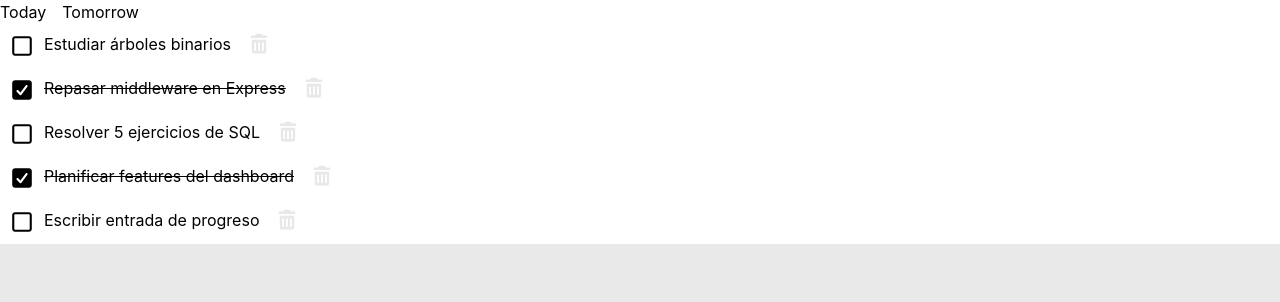
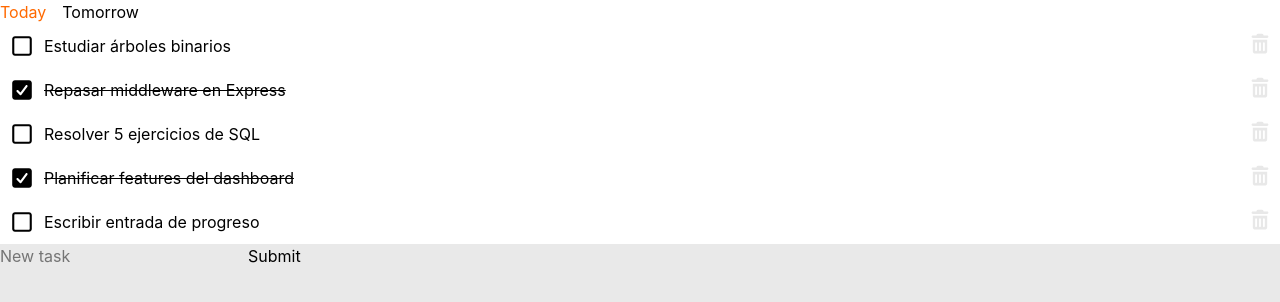
Before and after one commit to s-ricchini/ricchiTracker, a React app in the folder frontend/: page / in a window 1280 px wide. Shown: the top 302 px of the page. Built offline with nearby package versions, Linux system fonts and the light colour scheme; the HTML template or start-up script is replaced by a standard one.

Commit message:
Frontend de todolist funciona correctamente, faltan detalles esteticos

```diff
--- a/frontend/package.json
+++ b/frontend/package.json
@@ -13,6 +13,7 @@
     "@tailwindcss/vite": "^4.2.1",
     "react": "^19.2.0",
     "react-dom": "^19.2.0",
+    "react-hook-form": "^7.71.2",
     "tailwindcss": "^4.2.1"
   },
   "devDependencies": {
--- /dev/null
+++ b/frontend/src/features/todoList/components/AddTaskForm.jsx
@@ -0,0 +1,26 @@
+import { useForm } from "react-hook-form"
+
+
+function AddTaskForm({handleNewTask}){
+
+    const {register,handleSubmit,formState: {errors}} = useForm()
+
+    const OnSubmit = (data) => {
+        handleNewTask(data)
+    }
+
+    return(
+
+        <form onSubmit={handleSubmit(OnSubmit)}>
+            <input type="text" {...register("title", {required:true})}placeholder="New task"></input>
+            {errors.title && <span>This field is required</span>}
+            <input type="submit"></input>
+        </form>
+
+
+
+    )
+
+}
+
+export default AddTaskForm
--- a/frontend/src/features/todoList/components/Task.jsx
+++ b/frontend/src/features/todoList/components/Task.jsx
@@ -4,8 +4,8 @@ import { useState } from "react"
 function Task({task,handleDelete,handleCheck}){
 
     return(
-        <div className="flex bg-white p-2 gap-4">
-           <div onClick={() => {handleCheck(task.id)}} className="space-x-2 flex hover:cursor-pointer">
+        <div className="flex justify-between bg-white p-2 gap-4">
+           <div onClick={() => {handleCheck(task.id)}} className="space-x-2 flex hover:cursor-pointer items-center">
                 {task.completed ? <SquareIconChecked></SquareIconChecked> : <SquareIcon></SquareIcon>}
                 <p className={`${task.completed && "line-through"}`} >{task.title}</p>
             </div>
--- a/frontend/src/features/todoList/components/TodoList.jsx
+++ b/frontend/src/features/todoList/components/TodoList.jsx
@@ -1,8 +1,10 @@
 import { useState } from "react";
 import TaskList from "./TaskList";
+import AddTaskForm from "./AddTaskForm";
+
 
 function TodoList(){
-    //array de perueba
+    //array de perueba posteriormente hace fetch a db mysql
     const todosHoy = [
         {
             id: 1,
@@ -38,31 +40,31 @@ function TodoList(){
 
     const todosManana = [
         {
-            id: 6,
+            id: 1,
             title: "Implementar endpoint de folders",
             completed: false,
             created_at: "2026-02-27"
         },
         {
-            id: 7,
+            id: 2,
             title: "Conectar frontend con backend (mock)",
             completed: false,
             created_at: "2026-02-27"
         },
         {
-            id: 8,
+            id: 3,
             title: "Agregar filtro por carpeta",
             completed: false,
             created_at: "2026-02-27"
         },
         {
-            id: 9,
+            id: 4,
             title: "Optimizar estructura de features",
             completed: false,
             created_at: "2026-02-27"
         },
         {
-            id: 10,
+            id: 5,
             title: "Revisar diseño de base de datos",
             completed: false,
             created_at: "2026-02-27"
@@ -80,13 +82,36 @@ function TodoList(){
     const [selected,setSelected] = useState('today')
 
 
+    function handleNewTask(newTask){
+
+        if(selected === "today"){
+            setToday(today => [...today,{
+                id: (today.length + 1), //este id se va a cambiar, se va a poner el inserted id que te devuelva la db
+                title: newTask.title,
+                completed: false,
+                created_at: "2026-02-26" //poner la fecha real cuando se use db
+
+            }])
+        } else{
+            setTomorow( tomorrow => [...tomorrow,{
+                id: (tomorrow.length + 1), //este id se va a cambiar, se va a poner el inserted id que te devuelva la db
+                title: newTask.title,
+                completed: false,
+                created_at: "2026-02-26" //poner la fecha real cuando se use db
+
+            }])
+        }
+
+    }
+
     return(
         <div>
             <div className="bg-white flex gap-4 text-md ">
-                <button onClick={() => {setSelected('today')}}>Today</button>
-                <button onClick={() => {setSelected('tomorrow')}}>Tomorrow</button>
+                <button onClick={() => {setSelected('today')}} className={`${selected === "today" ? "text-orange-500": ''}`}>Today</button>
+                <button onClick={() => {setSelected('tomorrow')}} className={`${selected === "tomorrow" ? "text-orange-500": ''}`}>Tomorrow</button>
             </div>
             {selected === "today" ? <TaskList tasks={today} setTasks={setToday}></TaskList> : <TaskList tasks={tomorrow} setTasks={setTomorow}></TaskList> }
+            <AddTaskForm handleNewTask = {handleNewTask}></AddTaskForm>
         </div>
 
     );
```
Also changed, not shown: 1 other file (tests, documents, lock files or other folders).
